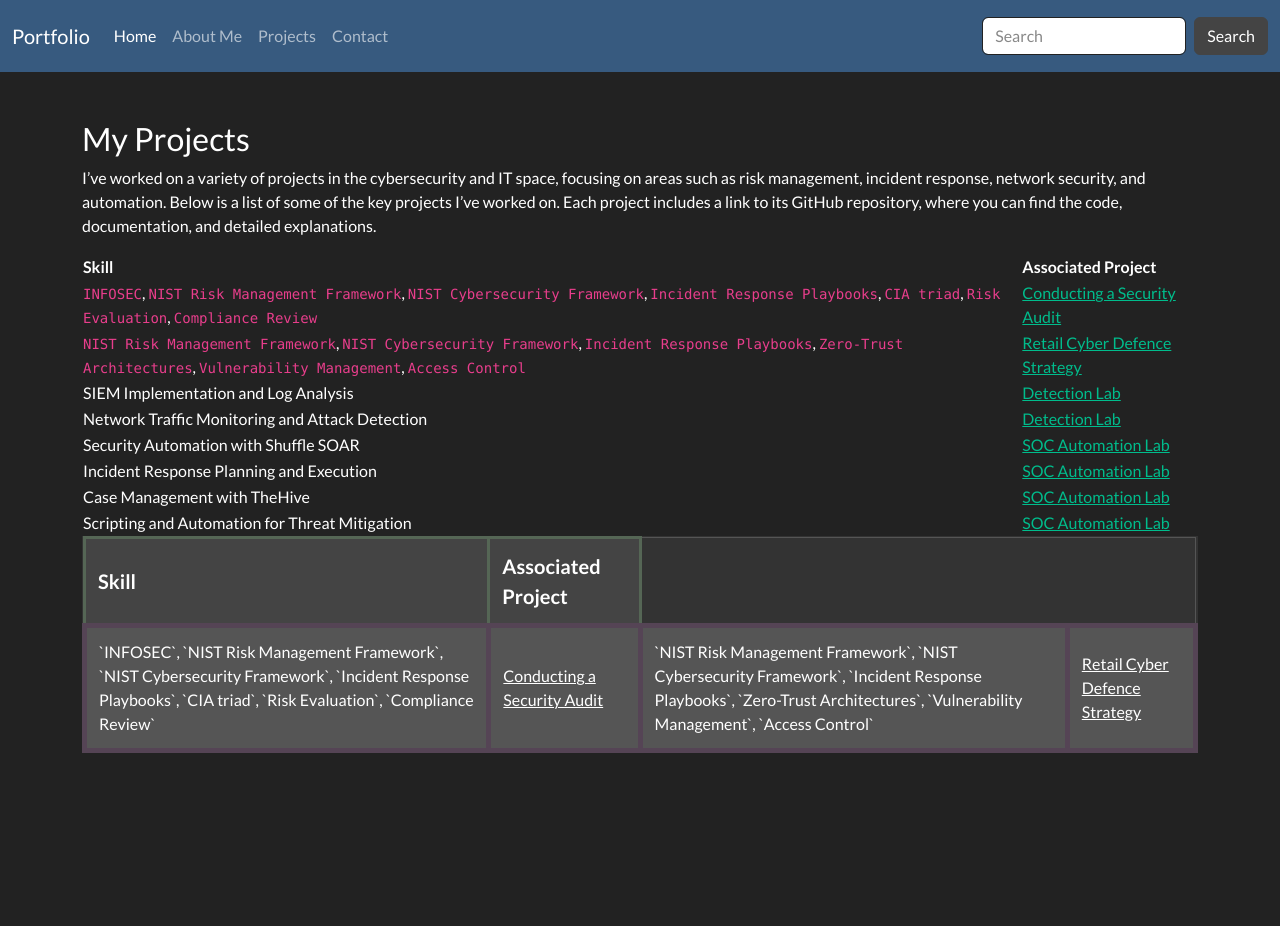
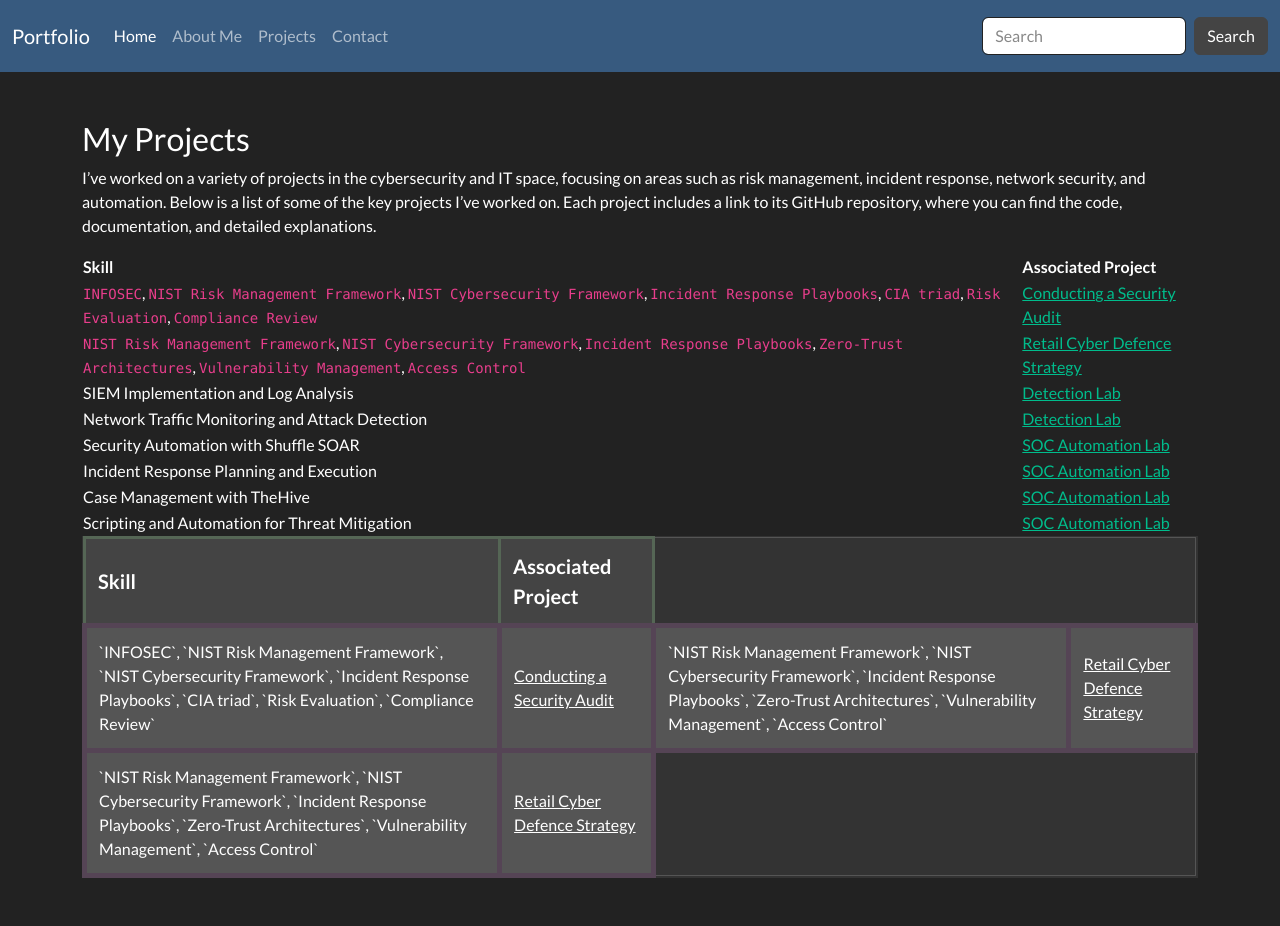
Before and after one commit to JKopal101/jkopal101.github.io, a Jekyll site: the page built from projects.md, in a window 1280 px wide. Built offline with Jekyll 4.4.1, drawn with Linux system fonts in a browser that asks for light colours; before the commit the page ends 900 px from its top, so only the background shows below that.

Commit message:
Update projects.md

```diff
--- a/projects.md
+++ b/projects.md
@@ -45,5 +45,9 @@ I’ve worked on a variety of projects in the cybersecurity and IT space, focusi
             <td style="padding:12px; border:5px solid #545;">`NIST Risk Management Framework`, `NIST Cybersecurity Framework`, `Incident Response Playbooks`, `Zero-Trust Architectures`, `Vulnerability Management`, `Access Control`</td>
       <td style="padding:12px; border:5px solid #545;"><a href="https://github.com/JKopal101/Conducting-a-Security-Audit" style="color:white;">Retail Cyber Defence Strategy</a></td>
     </tr>
+    <tr style="background-color:#555;">
+      <td style="padding:12px; border:5px solid #545;">`NIST Risk Management Framework`, `NIST Cybersecurity Framework`, `Incident Response Playbooks`, `Zero-Trust Architectures`, `Vulnerability Management`, `Access Control`</td>
+      <td style="padding:12px; border:5px solid #545;"><a href="https://github.com/JKopal101/Conducting-a-Security-Audit" style="color:white;">Retail Cyber Defence Strategy</a></td>
+    </tr>
   </tbody>
 </table>
```
